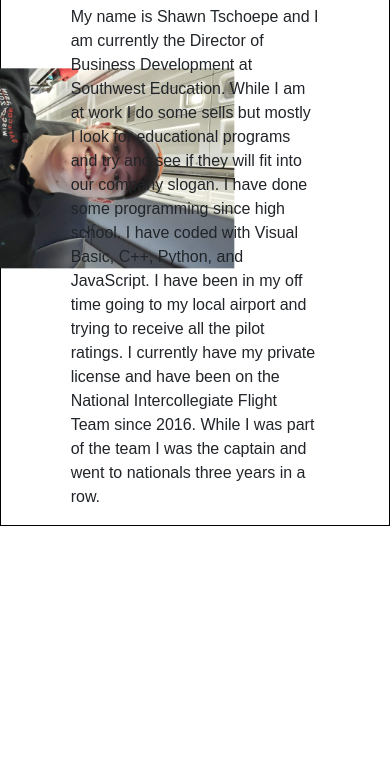
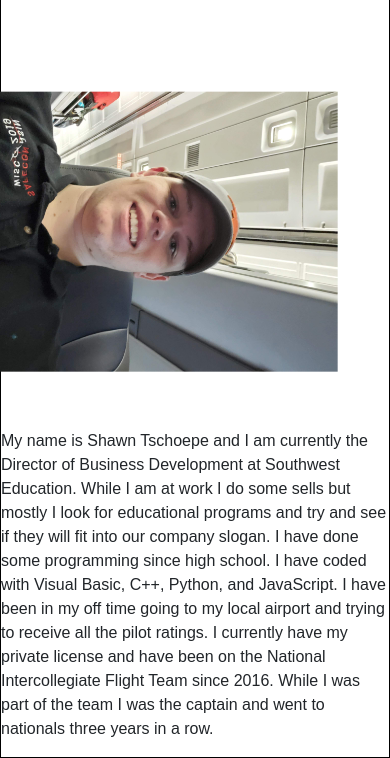
Before and after one commit to shawn220a/shawn220a2.github.io, a plain HTML site: page index.html in a window 390 px wide. Shown: the part 139-897 px from the top of the page. Before the commit the page ends 844 px from the top, so only its background shows below. Drawn offline with nearby package versions, Linux system fonts and the light colour scheme.

Commit message:
Add responsive to about me page

```diff
--- a/index.html
+++ b/index.html
@@ -55,10 +55,10 @@
       <div class="row">
         <h2 class=" col-12 border-bottom border-dark">About Me</h2>
         <div class="row">
-          <div class="col-2">
+          <div class="col-lg-4 col-sm-6">
             <img src="imgs/portfolio.jpg" />
           </div>
-          <div class="col-8">
+          <div class="col-lg-8 col-sm-5">
             <p>
               My name is Shawn Tschoepe and I am currently the Director of
               Business Development at Southwest Education. While I am at work I
--- a/styles.sass
+++ b/styles.sass
@@ -12,13 +12,14 @@ $bodyfont: 'Arial', 'Helvetica Neue', Helvetica, sans-serif
 .aboutme
     font-family: $bodyfont
     border: 1px solid black
-    min-height: 300px
+    min-height: 400px
     h2
         color: $h2color
         padding: 20px
     img
         display: block
         height: auto
-        width: 200px
+        width: 300px
         transform: rotate(90deg)
         margin-top: 30px
+        padding: 10px
```
Also changed, not shown: styles.css, 1 other file.
